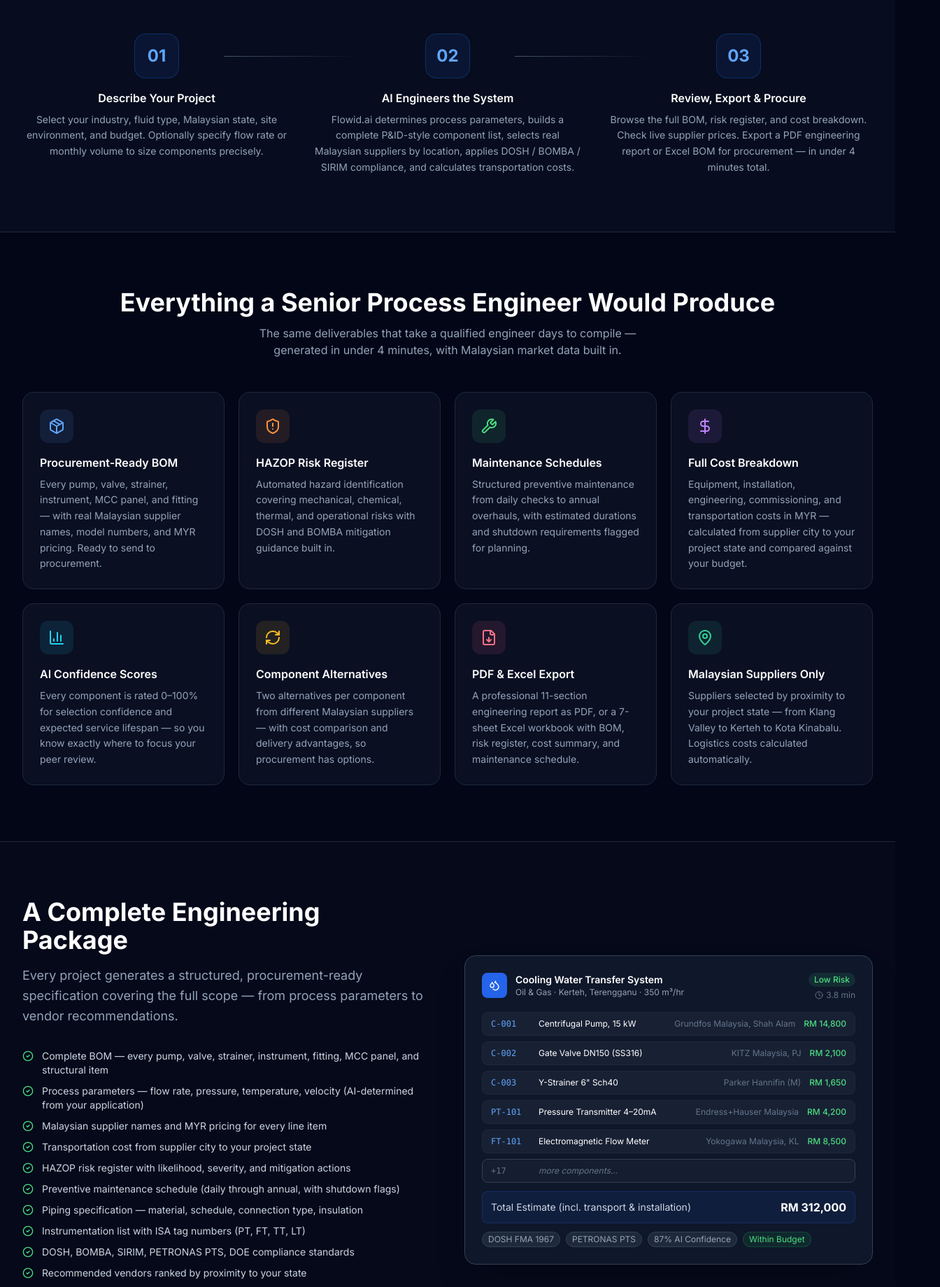
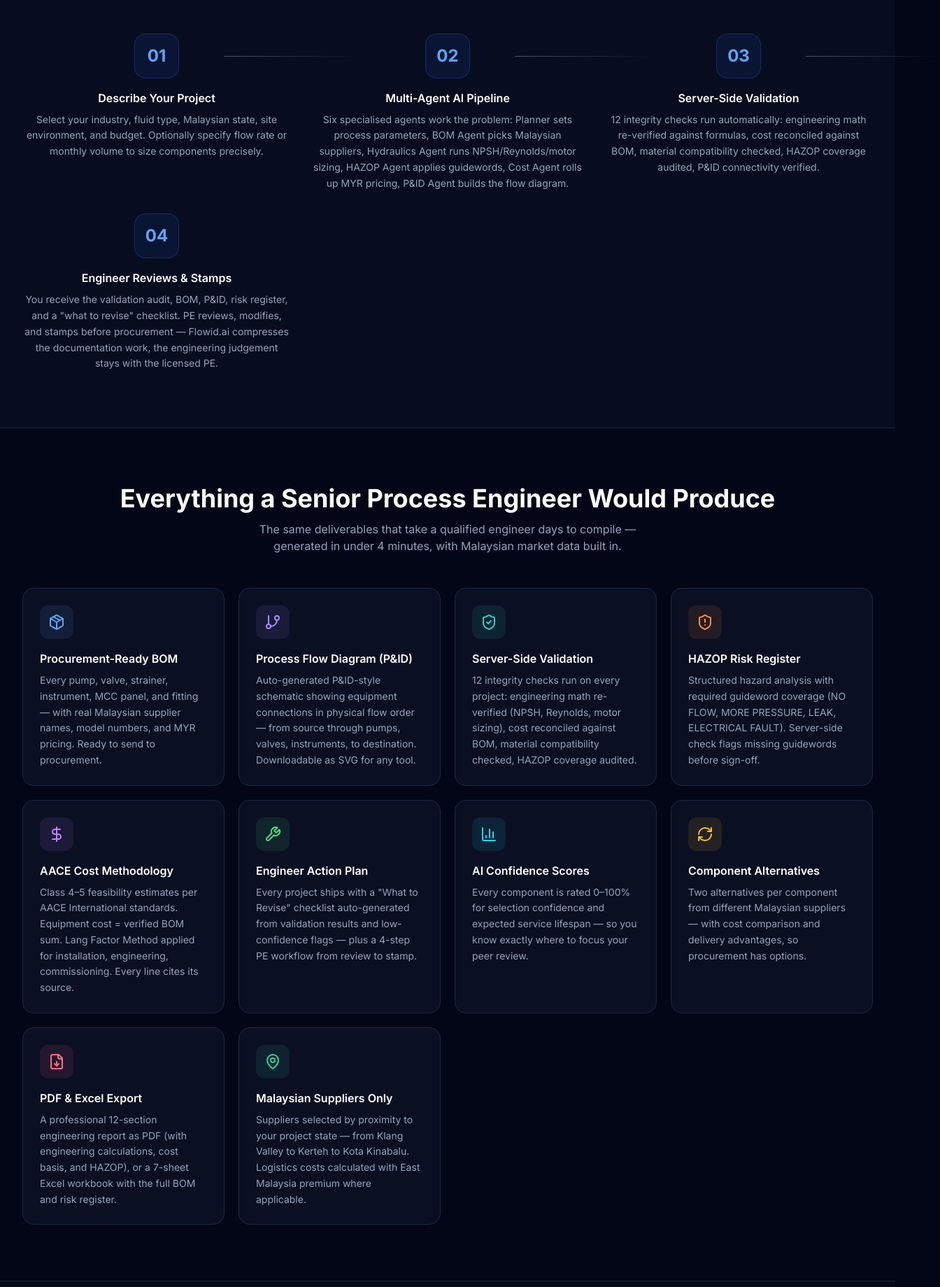
Before and after one commit to AliMGhalab/Flowid.ai, a Next.js app: page / in a window 1280 px wide. Shown: the part 2820-4659 px from the top of the page at 70% size, 1344 px wide, since content can reach past the window. Built offline with nearby package versions, Linux system fonts and the light colour scheme; no server answers.

Commit message:
feat: homepage content updated to reflect final system - new features, 4-step pipeline, server validation

```diff
--- a/src/app/page.tsx
+++ b/src/app/page.tsx
@@ -2,6 +2,7 @@ import { HeroCTAs, BottomCTA } from '@/components/HomeCTAs';
 import {
   Package,
   ShieldAlert,
+  ShieldCheck,
   Wrench,
   DollarSign,
   CheckCircle2,
@@ -12,6 +13,7 @@ import {
   BarChart3,
   Zap,
   RefreshCw,
+  GitBranch,
   X,
   AlertTriangle,
   Users,
@@ -49,28 +51,44 @@ const FEATURES = [
     bg: 'bg-blue-400/10',
   },
   {
+    icon: GitBranch,
+    title: 'Process Flow Diagram (P&ID)',
+    description:
+      'Auto-generated P&ID-style schematic showing equipment connections in physical flow order — from source through pumps, valves, instruments, to destination. Downloadable as SVG for any tool.',
+    color: 'text-violet-400',
+    bg: 'bg-violet-400/10',
+  },
+  {
+    icon: ShieldCheck,
+    title: 'Server-Side Validation',
+    description:
+      '12 integrity checks run on every project: engineering math re-verified (NPSH, Reynolds, motor sizing), cost reconciled against BOM, material compatibility checked, HAZOP coverage audited.',
+    color: 'text-teal-400',
+    bg: 'bg-teal-400/10',
+  },
+  {
     icon: ShieldAlert,
     title: 'HAZOP Risk Register',
     description:
-      'Automated hazard identification covering mechanical, chemical, thermal, and operational risks with DOSH and BOMBA mitigation guidance built in.',
+      'Structured hazard analysis with required guideword coverage (NO FLOW, MORE PRESSURE, LEAK, ELECTRICAL FAULT). Server-side check flags missing guidewords before sign-off.',
     color: 'text-orange-400',
     bg: 'bg-orange-400/10',
   },
   {
+    icon: DollarSign,
+    title: 'AACE Cost Methodology',
+    description:
+      'Class 4–5 feasibility estimates per AACE International standards. Equipment cost = verified BOM sum. Lang Factor Method applied for installation, engineering, commissioning. Every line cites its source.',
+    color: 'text-purple-400',
+    bg: 'bg-purple-400/10',
+  },
+  {
     icon: Wrench,
-    title: 'Maintenance Schedules',
+    title: 'Engineer Action Plan',
     description:
-      'Structured preventive maintenance from daily checks to annual overhauls, with estimated durations and shutdown requirements flagged for planning.',
+      'Every project ships with a "What to Revise" checklist auto-generated from validation results and low-confidence flags — plus a 4-step PE workflow from review to stamp.',
     color: 'text-green-400',
     bg: 'bg-green-400/10',
-  },
-  {
-    icon: DollarSign,
-    title: 'Full Cost Breakdown',
-    description:
-      'Equipment, installation, engineering, commissioning, and transportation costs in MYR — calculated from supplier city to your project state and compared against your budget.',
-    color: 'text-purple-400',
-    bg: 'bg-purple-400/10',
   },
   {
     icon: BarChart3,
@@ -92,7 +110,7 @@ const FEATURES = [
     icon: FileDown,
     title: 'PDF & Excel Export',
     description:
-      'A professional 11-section engineering report as PDF, or a 7-sheet Excel workbook with BOM, risk register, cost summary, and maintenance schedule.',
+      'A professional 12-section engineering report as PDF (with engineering calculations, cost basis, and HAZOP), or a 7-sheet Excel workbook with the full BOM and risk register.',
     color: 'text-rose-400',
     bg: 'bg-rose-400/10',
   },
@@ -100,7 +118,7 @@ const FEATURES = [
     icon: MapPin,
     title: 'Malaysian Suppliers Only',
     description:
-      'Suppliers selected by proximity to your project state — from Klang Valley to Kerteh to Kota Kinabalu. Logistics costs calculated automatically.',
+      'Suppliers selected by proximity to your project state — from Klang Valley to Kerteh to Kota Kinabalu. Logistics costs calculated with East Malaysia premium where applicable.',
     color: 'text-emerald-400',
     bg: 'bg-emerald-400/10',
   },
@@ -115,15 +133,21 @@ const STEPS = [
   },
   {
     number: '02',
-    title: 'AI Engineers the System',
+    title: 'Multi-Agent AI Pipeline',
     description:
-      'Flowid.ai determines process parameters, builds a complete P&ID-style component list, selects real Malaysian suppliers by location, applies DOSH / BOMBA / SIRIM compliance, and calculates transportation costs.',
+      'Six specialised agents work the problem: Planner sets process parameters, BOM Agent picks Malaysian suppliers, Hydraulics Agent runs NPSH/Reynolds/motor sizing, HAZOP Agent applies guidewords, Cost Agent rolls up MYR pricing, P&ID Agent builds the flow diagram.',
   },
   {
     number: '03',
-    title: 'Review, Export & Procure',
+    title: 'Server-Side Validation',
     description:
-      'Browse the full BOM, risk register, and cost breakdown. Check live supplier prices. Export a PDF engineering report or Excel BOM for procurement — in under 4 minutes total.',
+      '12 integrity checks run automatically: engineering math re-verified against formulas, cost reconciled against BOM, material compatibility checked, HAZOP coverage audited, P&ID connectivity verified.',
+  },
+  {
+    number: '04',
+    title: 'Engineer Reviews & Stamps',
+    description:
+      'You receive the validation audit, BOM, P&ID, risk register, and a "what to revise" checklist. PE reviews, modifies, and stamps before procurement — Flowid.ai compresses the documentation work, the engineering judgement stays with the licensed PE.',
   },
 ];
 
@@ -201,16 +225,21 @@ const COMPARISON = [
 const OUTPUTS = [
   'Complete BOM — every pump, valve, strainer, instrument, fitting, MCC panel, and structural item',
   'Process parameters — flow rate, pressure, temperature, velocity (AI-determined from your application)',
+  'Engineering calculations — NPSH, total dynamic head, Reynolds number, friction factor, pump shaft power, motor sizing (server-verified against formulas)',
+  'Process Flow Diagram (P&ID) — visual schematic, downloadable as SVG',
   'Malaysian supplier names and MYR pricing for every line item',
   'Transportation cost from supplier city to your project state',
-  'HAZOP risk register with likelihood, severity, and mitigation actions',
+  'HAZOP risk register with required guideword coverage and mitigation actions',
+  'AACE Class 4–5 cost methodology — every cost line cites its source (BOM sum, Lang Factor, etc.)',
   'Preventive maintenance schedule (daily through annual, with shutdown flags)',
   'Piping specification — material, schedule, connection type, insulation',
-  'Instrumentation list with ISA tag numbers (PT, FT, TT, LT)',
+  'Instrumentation list with ISA tag numbers (FT, PT, TT, LT, AT)',
   'DOSH, BOMBA, SIRIM, PETRONAS PTS, DOE compliance standards',
+  'Server-side validation audit — 12 integrity checks visible to the engineer',
+  '"What to Revise" checklist auto-generated for engineer review',
   'Recommended vendors ranked by proximity to your state',
   'AI confidence score and expected service lifespan per component',
-  'Exportable as 11-section PDF report or 7-sheet Excel BOM workbook',
+  'Exportable as 12-section PDF engineering report or 7-sheet Excel BOM workbook',
 ];
 
 const MOCK_COMPONENTS = [
@@ -590,11 +619,11 @@ export default function LandingPage() {
                 body: 'Risk assessment follows HAZOP principles — each hazard has a cause, consequence, likelihood, severity, existing safeguard, and mitigation action. Not a generic warning list.',
               },
               {
-                icon: RefreshCw,
-                color: 'text-green-400',
-                bg: 'bg-green-400/10',
-                title: 'Validated Output Every Time',
-                body: 'Every response is validated for completeness before being saved. If the AI returns an incomplete specification, Flowid.ai retries automatically — you never get a half-finished report.',
+                icon: ShieldCheck,
+                color: 'text-teal-400',
+                bg: 'bg-teal-400/10',
+                title: '12-Check Server-Side Audit',
+                body: 'Every project passes through 12 integrity checks: engineering math re-verified against formulas (NPSH, Reynolds, motor sizing), cost reconciled against BOM, material compatibility validated, HAZOP coverage audited. Findings shown to the engineer.',
               },
               {
                 icon: Zap,
```
